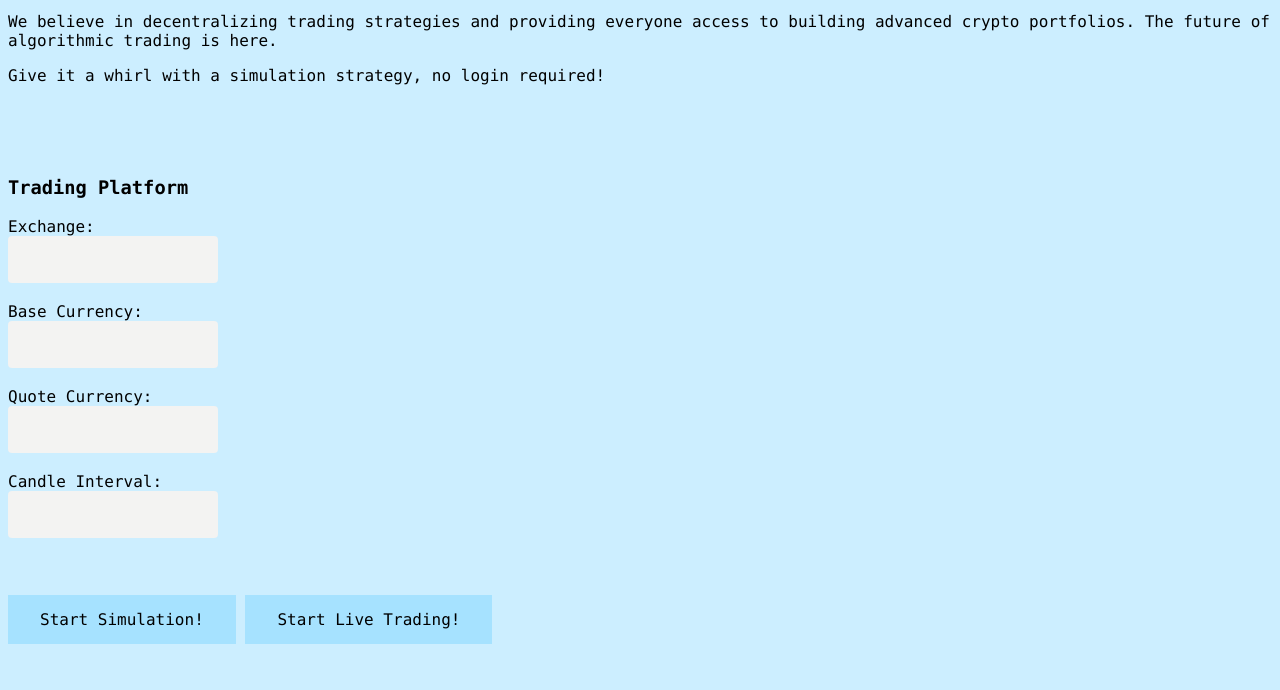
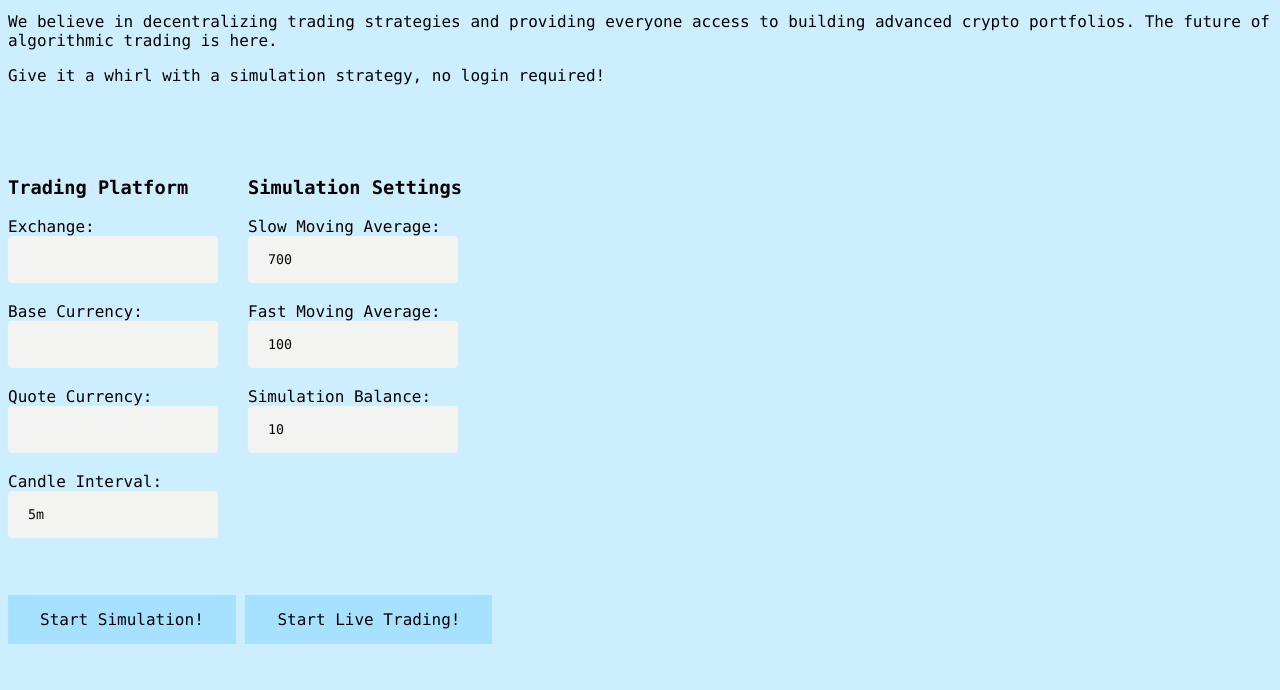
Before and after one commit to exdx/Titan, a Flask app: page / in a window 1280 px wide. Shown: the part 274-964 px from the top of the page. After the commit the page ends 918 px from the top, so only its background shows below. Run offline with Flask 2, Linux system fonts and the light colour scheme.

Commit message:
new simulation buttons
new simulation buttons

```diff
--- a/core/database/database.py
+++ b/core/database/database.py
@@ -80,7 +80,6 @@ def drop_tables():
 
 
 def create_tables():#
-    print('Creating tables...')
     metadata.create_all(engine)
 
 
--- a/core/titan_main.py
+++ b/core/titan_main.py
@@ -12,8 +12,8 @@ def start_strategy(user_input):
     # strategy = poc_strategy.PocStrategy("5m", 'bittrex', 'ETH', 'BTC', 100, 700, True, sim_balance=10)
     # strategy2 = poc_strategy.PocStrategy("5m", 'binance', 'ETH', 'BTC', 233, 900, True, sim_balance=10)
 
-    strategy = poc_strategy.PocStrategy(user_input[3], user_input[0], user_input[1], user_input[2], 100, 700, user_input[4], sim_balance=10) # if test strategy button clicked
-    #strategy = poc_strategy.PocStrategy(user_input[3], user_input[0], user_input[1], user_input[2],False )  if real strategy button clicked
+    strategy = poc_strategy.PocStrategy(user_input[3], user_input[0], user_input[1], user_input[2], user_input[5], user_input[6], user_input[4], user_input[7]) # if test strategy button clicked
+
     strategy.run_simulation()
     strategy.start()
 
@@ -21,7 +21,7 @@ def start_strategy(user_input):
 def start_database():
     database.create_tables()
 
-
+# For running app headless
 def start():
     try:
         # wipe and recreate tables
--- a/static/style.css
+++ b/static/style.css
@@ -55,3 +55,16 @@ button {
     font-family: "Lucida Console", Lucida, Monospace;
 
 }
+
+.trading-settings-left {
+float: left;
+}
+
+.simulation-settings-right {
+  float: left;
+  margin-left: 30px;
+}
+
+.trading-buttons {
+    float: left;
+}
--- a/templates/main.html
+++ b/templates/main.html
@@ -27,9 +27,12 @@
     </div>
 
     <br><br><br>
-    <div class ="Trading Settings">
+
+    <div class="All Trading Parameters">
+        <form action="{{ url_for('strategy') }}" method="POST">
+        <div class ="trading-settings-left">
             <h3>Trading Platform</h3>
-        <form action="{{ url_for('strategy') }}" method="POST">
+
                 Exchange:<br>
                 <input type="text" name="exchange"> <br><br>
                 Base Currency:<br>
@@ -37,12 +40,26 @@
                 Quote Currency:<br>
                 <input type="text" name="quotecurrency"> <br><br>
                 Candle Interval:<br>
-            <input type="text" name="candleinterval"> <br><br>
+                <input type="text" name="candleinterval" value="5m"> <br><br>
 
-    <br><br>
+        </div>
+        <div class="simulation-settings-right">
+           <h3>Simulation Settings</h3>
+                Slow Moving Average:<br>
+                <input type="text" name="sma" value="700"> <br><br>
+                Fast Moving Average:<br>
+                <input type="text" name="fma" value="100"> <br><br>
+                Simulation Balance:<br>
+                <input type="text" name="balance" value="10"> <br><br>
 
-    <button name="forward_simulation" type="submit">Start Simulation!</button>
-    <button name="forward_live" type="submit">Start Live Trading!</button>
+        </div>
+
+        <div class="clear"></div>
+            <br><br><br><br><br><br><br><br><br><br><br><br><br><br><br><br><br><br><br><br><br><br><br>
+     <div class="trading-buttons">
+    <button name="forward_simulation" type="submit" value="simulation-button">Start Simulation!</button>
+    <button name="forward_live" type="submit" value = "live-button">Start Live Trading!</button>
+    </div>
  </form>
             </div>
     <br><br>
--- a/templates/results.html
+++ b/templates/results.html
@@ -2,10 +2,12 @@
 <html lang="en">
 <head>
     <meta charset="UTF-8">
-    <title>Page for resulting trade information</title>
+    <title>Titan Simulation</title>
     <link rel= "stylesheet" type= "text/css" href= "{{ url_for('static',filename='style.css') }}">
 </head>
-    <h1>Thanks for running the trade bot simulation! Here are your results so far!</h1>
+    <h1>Thanks for running the trade bot simulation! Here are your results so far!</h1> <br><br>
+    <div class = "ui-result">
+    </div>
 <body>
 
 </body>
--- a/titan_app.py
+++ b/titan_app.py
@@ -25,13 +25,14 @@ def strategy():
     user_basecurrency = request.form['basecurrency']
     user_quotecurrency = request.form['quotecurrency']
     user_candleinterval = request.form['candleinterval']
-    user_simulationtrade = 1
+    user_sma = request.form['sma']
+    user_fma = request.form['fma']
+    user_balance = request.form['balance']
 
-    user_input = [user_exchange.lower(), user_basecurrency.upper(), user_quotecurrency.upper(), user_candleinterval, bool(user_simulationtrade)]
-
-
-    titan_main.start_strategy(user_input)
-
+    if request.form['forward_simulation']:
+        user_input = [user_exchange.lower(), user_basecurrency.upper(), user_quotecurrency.upper(),
+                      user_candleinterval, 1, int(user_sma), int(user_fma), int(user_balance)]
+        titan_main.start_strategy(user_input)
 
     return render_template('results.html')
 
```
Also changed, not shown: templates/results_live.html (added, +15 -0 lines). Lines whose indentation alone changed are shown as unchanged.
